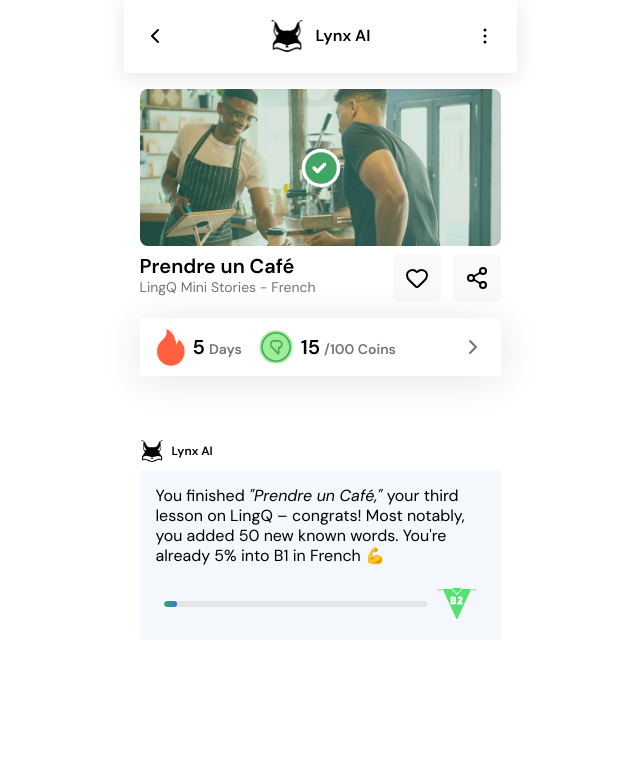
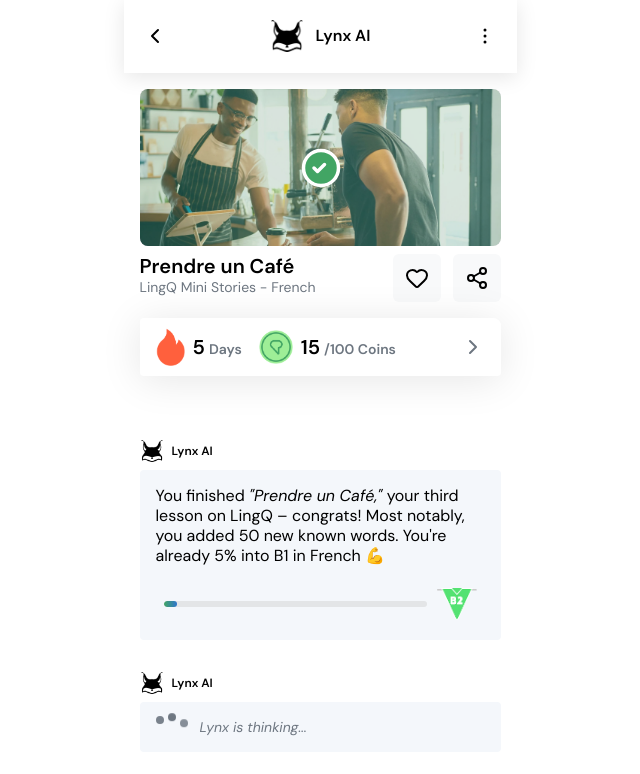
Before and after one commit to Tillk98/lesson-complete-v3, a React (Vite) app: page / in a window 1280 px wide. Shown: the top 774 px of the page, without its empty margins (320-960 px from the left). Built offline with nearby package versions, Linux system fonts and the light colour scheme.

Commit message:
more changes

```diff
--- a/src/components/BottomActions.module.css
+++ b/src/components/BottomActions.module.css
@@ -23,6 +23,37 @@
   transform: translateY(100%);
   opacity: 0;
   pointer-events: none;
+}
+
+.primaryButtonWrapper {
+  position: relative;
+  width: 100%;
+}
+
+.scrollToTopButton {
+  position: absolute;
+  top: -48px;
+  left: 0;
+  background: rgba(255, 255, 255, 0.7);
+  backdrop-filter: blur(10px);
+  -webkit-backdrop-filter: blur(10px);
+  border: 1px solid rgba(255, 255, 255, 0.3);
+  border-radius: var(--radius-xs);
+  padding: var(--spacing-xs);
+  display: flex;
+  align-items: center;
+  justify-content: center;
+  cursor: pointer;
+  transition: background-color 0.2s, border-color 0.2s;
+  width: 40px;
+  height: 40px;
+  z-index: 1;
+  color: var(--text-default);
+}
+
+.scrollToTopButton:hover {
+  background: rgba(255, 255, 255, 0.85);
+  border-color: rgba(255, 255, 255, 0.5);
 }
 
 .primaryButton {
--- a/src/components/BottomActions.tsx
+++ b/src/components/BottomActions.tsx
@@ -1,4 +1,5 @@
 import React from 'react'
+import { ArrowUp } from 'lucide-react'
 import styles from './BottomActions.module.css'
 import chatIcon from '../assets/lynx-icon.png'
 import reviewIcon from '../assets/Review Icon.png'
@@ -8,20 +9,20 @@ interface BottomActionsProps {
 }
 
 const BottomActions: React.FC<BottomActionsProps> = ({ visible = true }) => {
+  const scrollToTop = () => {
+    window.scrollTo({ top: 0, behavior: 'smooth' })
+  }
+
   return (
     <div className={`${styles.container} ${visible ? styles.visible : styles.hidden}`}>
-      <button className={styles.primaryButton}>
+      <div className={styles.primaryButtonWrapper}>
+        <button className={styles.scrollToTopButton} onClick={scrollToTop} aria-label="Scroll to top">
+          <ArrowUp size={20} />
+        </button>
+        <button className={styles.primaryButton}>
         <span>Continue to Next Lesson</span>
-        <svg width="24" height="24" viewBox="0 0 24 24" fill="none" xmlns="http://www.w3.org/2000/svg">
-          <path
-            d="M5 12h14M12 5l7 7-7 7"
-            stroke="currentColor"
-            strokeWidth="2"
-            strokeLinecap="round"
-            strokeLinejoin="round"
-          />
-        </svg>
       </button>
+      </div>
 
       <div className={styles.secondaryActions}>
         <button className={styles.secondaryButton}>
--- a/src/components/LessonCompleteScreen.tsx
+++ b/src/components/LessonCompleteScreen.tsx
@@ -61,7 +61,7 @@ const LessonCompleteScreen: React.FC<LessonCompleteScreenProps> = ({
       setAnimationPhase('stats')
     }, 2000)
 
-    // Phase 3: Typing indicator (1s delay after stats)
+    // Phase 3: Typing indicator for first message (1s delay after stats)
     const timer3 = setTimeout(() => {
       setShowTyping(true)
       setAnimationPhase('typing')
@@ -84,8 +84,14 @@ const LessonCompleteScreen: React.FC<LessonCompleteScreenProps> = ({
       ])
     }, 4000)
 
-    // Phase 5: Second message (insight)
+    // Phase 5: Typing indicator for second message
     const timer5 = setTimeout(() => {
+      setShowTyping(true)
+    }, 5000)
+
+    // Phase 6: Second message (insight) appears
+    const timer6 = setTimeout(() => {
+      setShowTyping(false)
       setChatMessages((prev) => [
         ...prev,
         {
@@ -99,10 +105,16 @@ const LessonCompleteScreen: React.FC<LessonCompleteScreenProps> = ({
           ),
         },
       ])
-    }, 5500)
+    }, 6000)
 
-    // Phase 6: Chart message
-    const timer6 = setTimeout(() => {
+    // Phase 7: Typing indicator for third message
+    const timer7 = setTimeout(() => {
+      setShowTyping(true)
+    }, 7000)
+
+    // Phase 8: Chart message appears
+    const timer8 = setTimeout(() => {
+      setShowTyping(false)
       setChatMessages((prev) => [
         ...prev,
         {
@@ -115,10 +127,16 @@ const LessonCompleteScreen: React.FC<LessonCompleteScreenProps> = ({
           ),
         },
       ])
-    }, 7000)
+    }, 8000)
 
-    // Phase 7: Improvement message
-    const timer7 = setTimeout(() => {
+    // Phase 9: Typing indicator for fourth message
+    const timer9 = setTimeout(() => {
+      setShowTyping(true)
+    }, 9000)
+
+    // Phase 10: Improvement message appears
+    const timer10 = setTimeout(() => {
+      setShowTyping(false)
       setChatMessages((prev) => [
         ...prev,
         {
@@ -131,7 +149,7 @@ const LessonCompleteScreen: React.FC<LessonCompleteScreenProps> = ({
           ),
         },
       ])
-    }, 8500)
+    }, 10000)
 
     return () => {
       clearTimeout(timer1)
@@ -141,33 +159,12 @@ const LessonCompleteScreen: React.FC<LessonCompleteScreenProps> = ({
       clearTimeout(timer5)
       clearTimeout(timer6)
       clearTimeout(timer7)
+      clearTimeout(timer8)
+      clearTimeout(timer9)
+      clearTimeout(timer10)
     }
   }, [])
 
-  // Auto-scroll to center new messages when they appear
-  useEffect(() => {
-    if (chatMessages.length > 0) {
-      // Small delay to ensure DOM is updated
-      setTimeout(() => {
-        const lastMessageId = chatMessages[chatMessages.length - 1].id
-        const lastMessageElement = messageRefs.current.get(lastMessageId)
-
-        if (lastMessageElement) {
-          // Center the message in the viewport, accounting for bottom actions
-          const elementRect = lastMessageElement.getBoundingClientRect()
-          const absoluteElementTop = elementRect.top + window.pageYOffset
-          const bottomActionsHeight = 180 // Approximate height of bottom actions
-          const availableHeight = window.innerHeight - bottomActionsHeight
-          const middle = absoluteElementTop - (availableHeight / 2) + (elementRect.height / 2)
-
-          window.scrollTo({
-            top: Math.max(0, middle),
-            behavior: 'smooth'
-          })
-        }
-      }, 200)
-    }
-  }, [chatMessages])
 
   // Scroll detection for header breadcrumb and bottom actions
   useEffect(() => {
@@ -223,8 +220,6 @@ const LessonCompleteScreen: React.FC<LessonCompleteScreenProps> = ({
 
       <div className={styles.content} ref={chatSectionRef}>
         <div className={styles.chatSection}>
-          {showTyping && <TypingIndicator />}
-
           {chatMessages.map((message, index) => (
             <div
               key={message.id}
@@ -242,6 +237,8 @@ const LessonCompleteScreen: React.FC<LessonCompleteScreenProps> = ({
             </div>
           ))}
 
+          {showTyping && <TypingIndicator />}
+
           {/* Scroll anchor at the bottom */}
           <div ref={chatEndRef} />
         </div>
```
